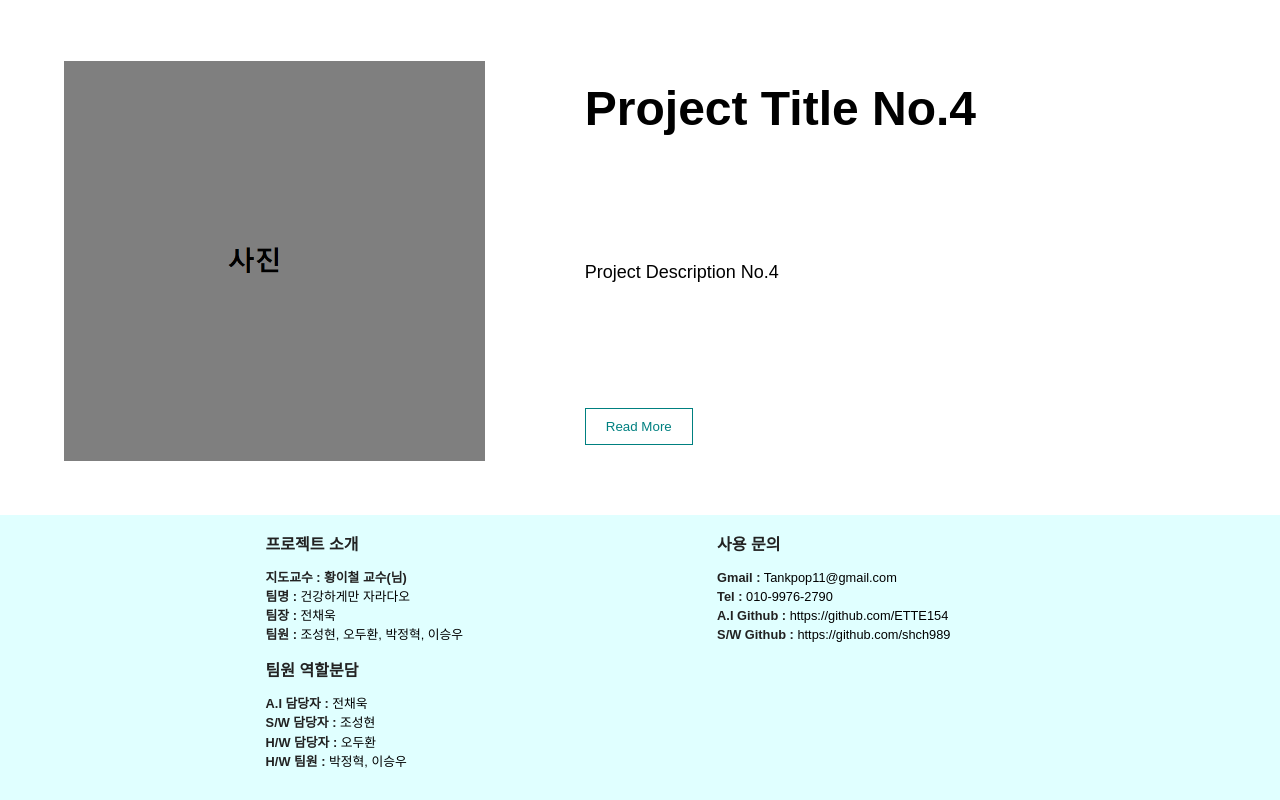
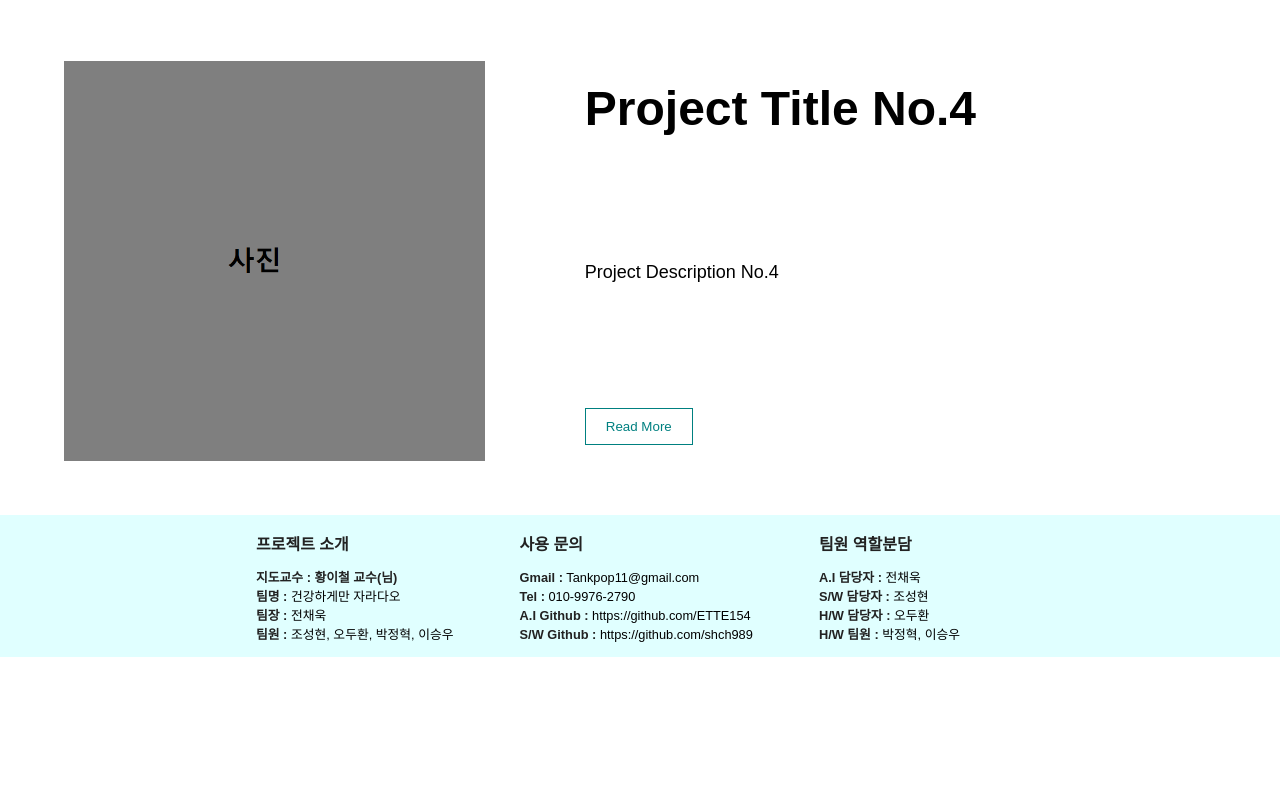
Before and after one commit to shch989/CapstoneDesign_A-Iot_SmartFarm, a React (Create React App) app in the folder client/: page / in a window 1280 px wide. Shown: the part 1535-2335 px from the top of the page. After the commit the page ends 2192 px from the top, so only its background shows below. Built offline with nearby package versions, Linux system fonts and the light colour scheme.

Commit message:
footer 하단에 고정

```diff
--- a/client/src/App.js
+++ b/client/src/App.js
@@ -20,7 +20,7 @@ import NotFoundPage from './pages/NotFoundPage'
 const Main = styled.main`
   padding: 0 5%;
   margin-top: 84px;
-  height: 100%;
+  min-height: 100vh;
 `
 
 const Layout = ({ children }) => {
--- a/client/src/components/common/Footer.js
+++ b/client/src/components/common/Footer.js
@@ -2,10 +2,10 @@ import React from 'react'
 import styled from 'styled-components'
 
 const Container = styled.footer`
-  bottom: 0;
   width: 100%;
   background-color: #e0ffff;
-  padding: 1rem;
+  padding-top: 1rem;
+  bottom: 0;
 `
 const MainFooter = styled.div`
   display: flex;
```
